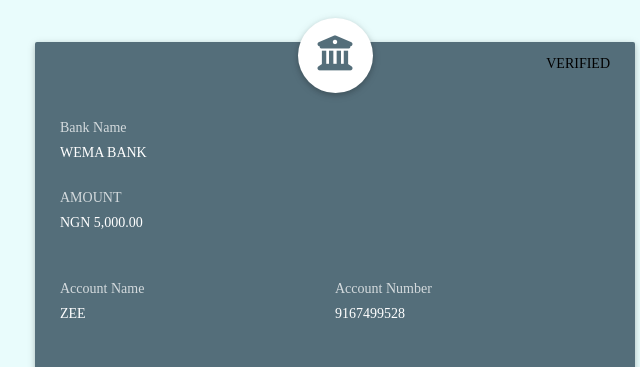
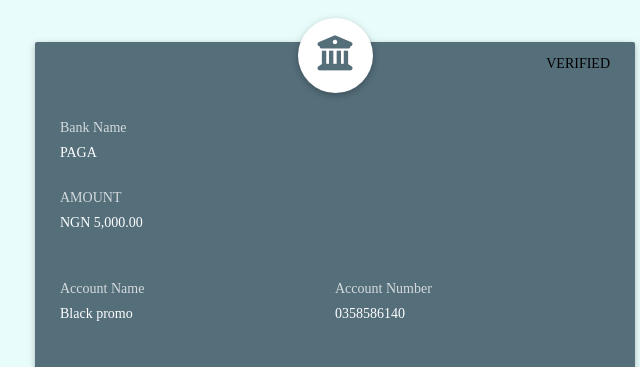
Before and after one commit to maxjonny1/account3.github.io, a plain HTML site: page index.html in a window 1280 px wide. Shown: the top 367 px of the page, 305-945 px from the left. Drawn offline with nearby package versions, Linux system fonts and the light colour scheme.

Commit message:
Update index.html

```diff
--- a/index.html
+++ b/index.html
@@ -20,7 +20,7 @@
     <div class="row content col-sm-12">
       <div class="info unknownBank col-sm-12">
         <p class="title">Bank Name</p>
-        WEMA BANK
+        PAGA
       </div>
 <div class="info unknownBank col-sm-12">
         <p class="title">AMOUNT</p>
@@ -32,11 +32,11 @@
       </div>
       <div class="info col-xs-6">
         <p class="title">Account Name</p>
-        <p>ZEE</p>
+        <p>Black promo</p>
       </div>
       <div class="info col-xs-6">
         <p class="title">Account Number</p>
-        <p>9167499528</p>
+        <p>0358586140</p>
       </div>
     </div>
      <marquee>Make your payment to the account details provided to unlock cash!!!</marquee>
```
